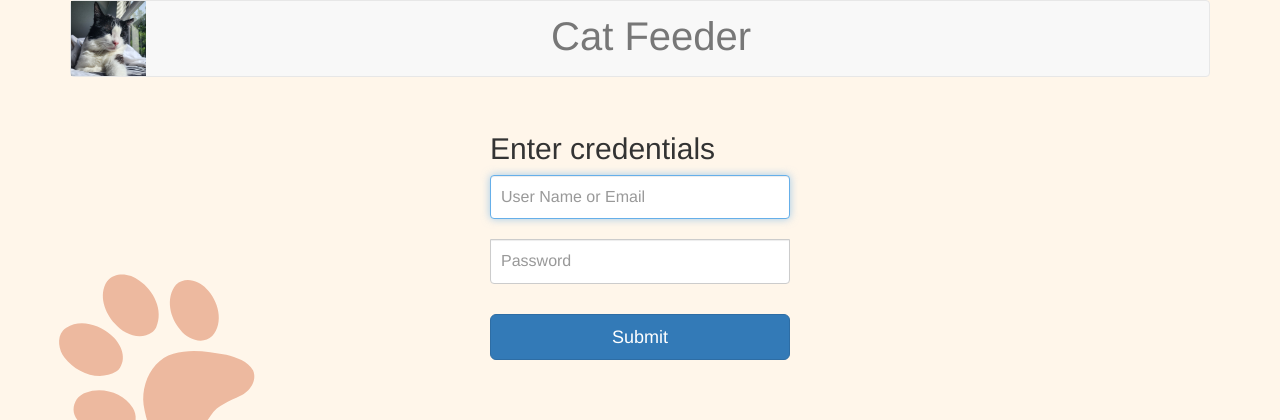
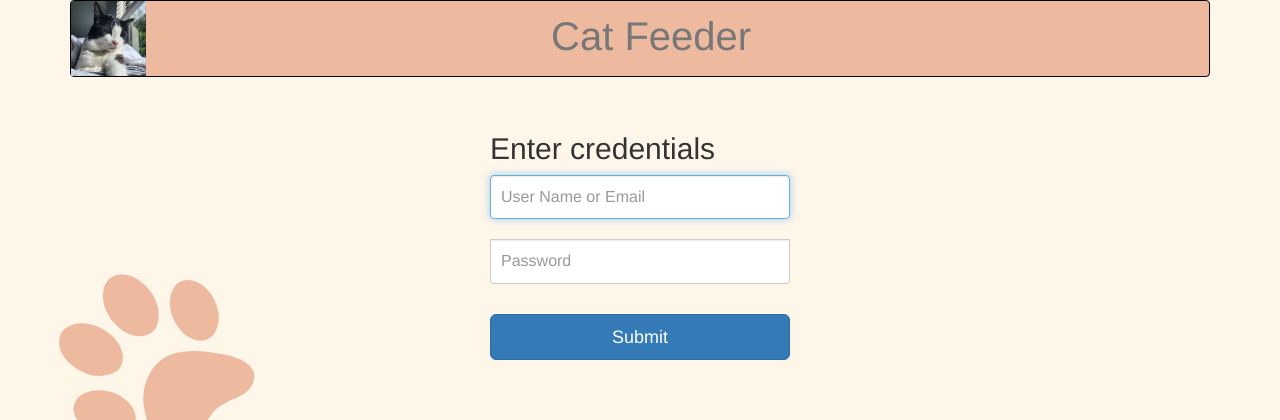
Before and after one commit to SithumNanayakkara/CatFeeder, a Flask app: page /User in a window 1280 px wide. Shown: the top 420 px of the page. Run offline with Flask 3, Linux system fonts and the light colour scheme; the visitor is signed in with stand-in values (Sample User, id 1); parts of the project's set-up code (start-up, migrations or seed data) failed here and were passed over; some libraries are stand-ins or nearby versions.

Commit message:
Update navBar.css

```diff
--- a/static/css/navBar.css
+++ b/static/css/navBar.css
@@ -12,8 +12,7 @@
   padding: 25px;
 }
 
-.navbar navbar-default {
-
-  background-color: burlywood;
-
+.navbar-default {
+  background-color: #edb99f;
+  border-color: #000000;
 }
```
